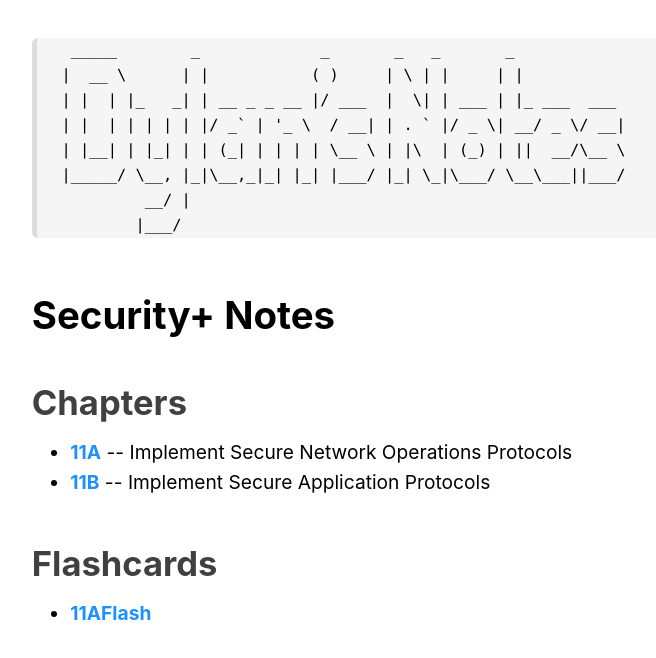
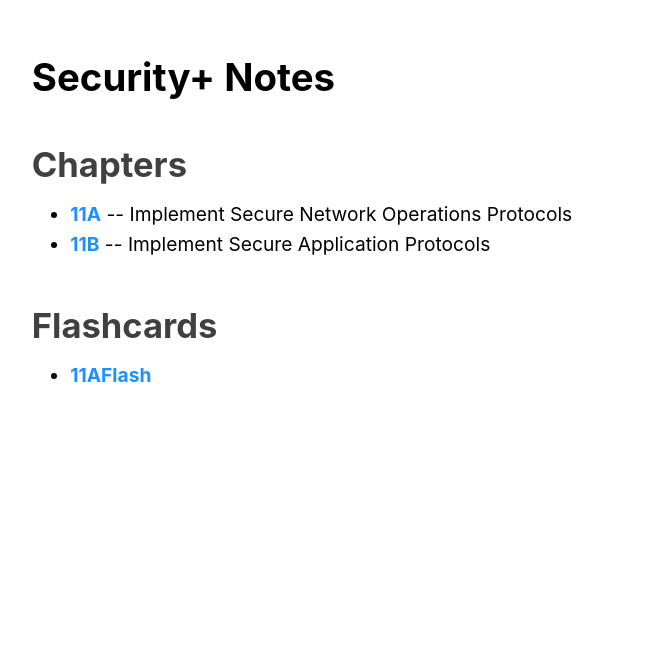
Before and after one commit to DylanEStone/stone-vim-wiki.io, a plain HTML site: page index.html in a window 1280 px wide. Shown: the whole page, without its empty margins (45-701 px from the left). Drawn offline with Linux system fonts and the light colour scheme.

Commit message:
Removed ASCII art
looked ugly

```diff
--- a/index.html
+++ b/index.html
@@ -8,17 +8,6 @@
 <meta name="viewport" content="width=device-width, initial-scale=1">
 </head>
 <body>
-
-<pre>
-  _____        _             _       _   _       _
- |  __ \      | |           ( )     | \ | |     | |
- | |  | |_   _| | __ _ _ __ |/ ___  |  \| | ___ | |_ ___  ___
- | |  | | | | | |/ _` | '_ \  / __| | . ` |/ _ \| __/ _ \/ __|
- | |__| | |_| | | (_| | | | | \__ \ | |\  | (_) | ||  __/\__ \
- |_____/ \__, |_|\__,_|_| |_| |___/ |_| \_|\___/ \__\___||___/
-          __/ |
-         |___/
-</pre>
 
 <div id="Security+ Notes"><h1 id="Security+ Notes" class="header"><a href="#Security+ Notes">Security+ Notes</a></h1></div>
 
```
Also changed, not shown: 1 other file.
